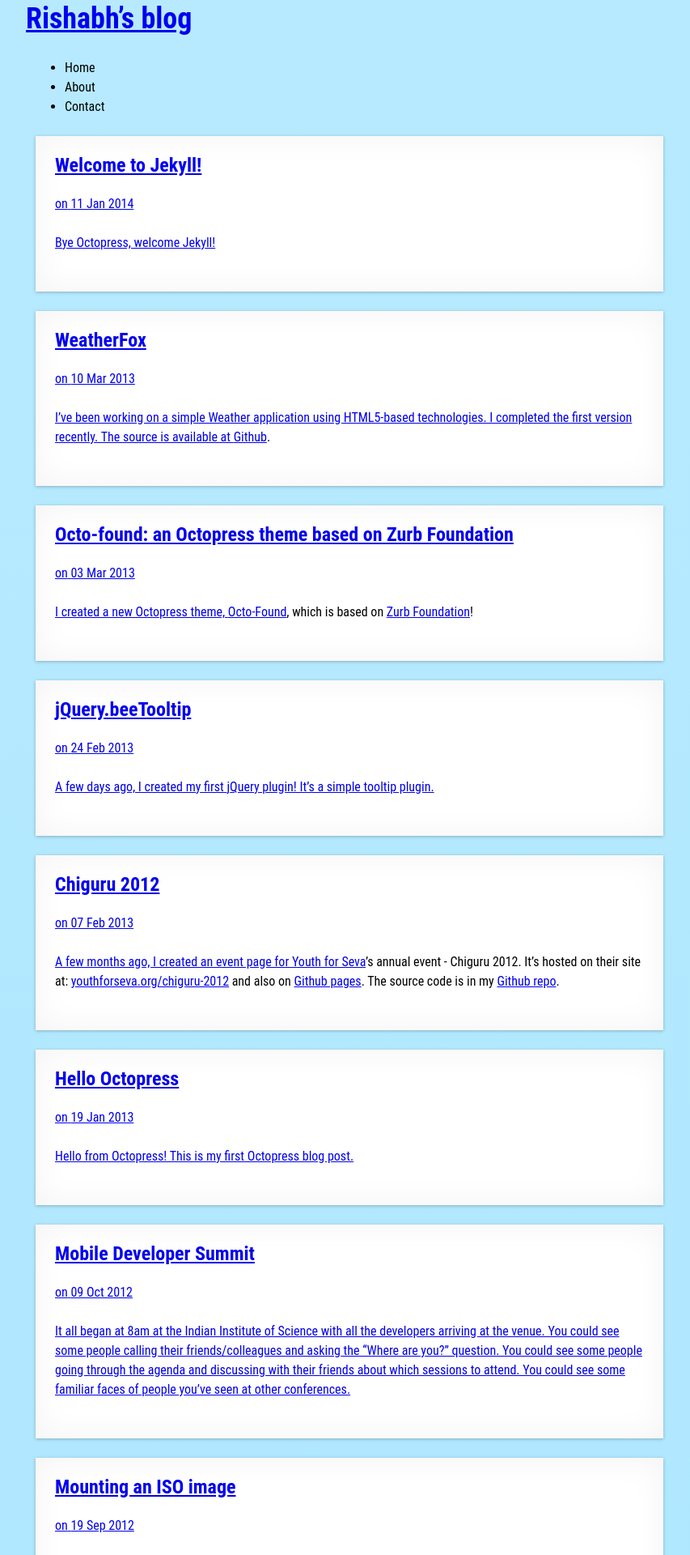
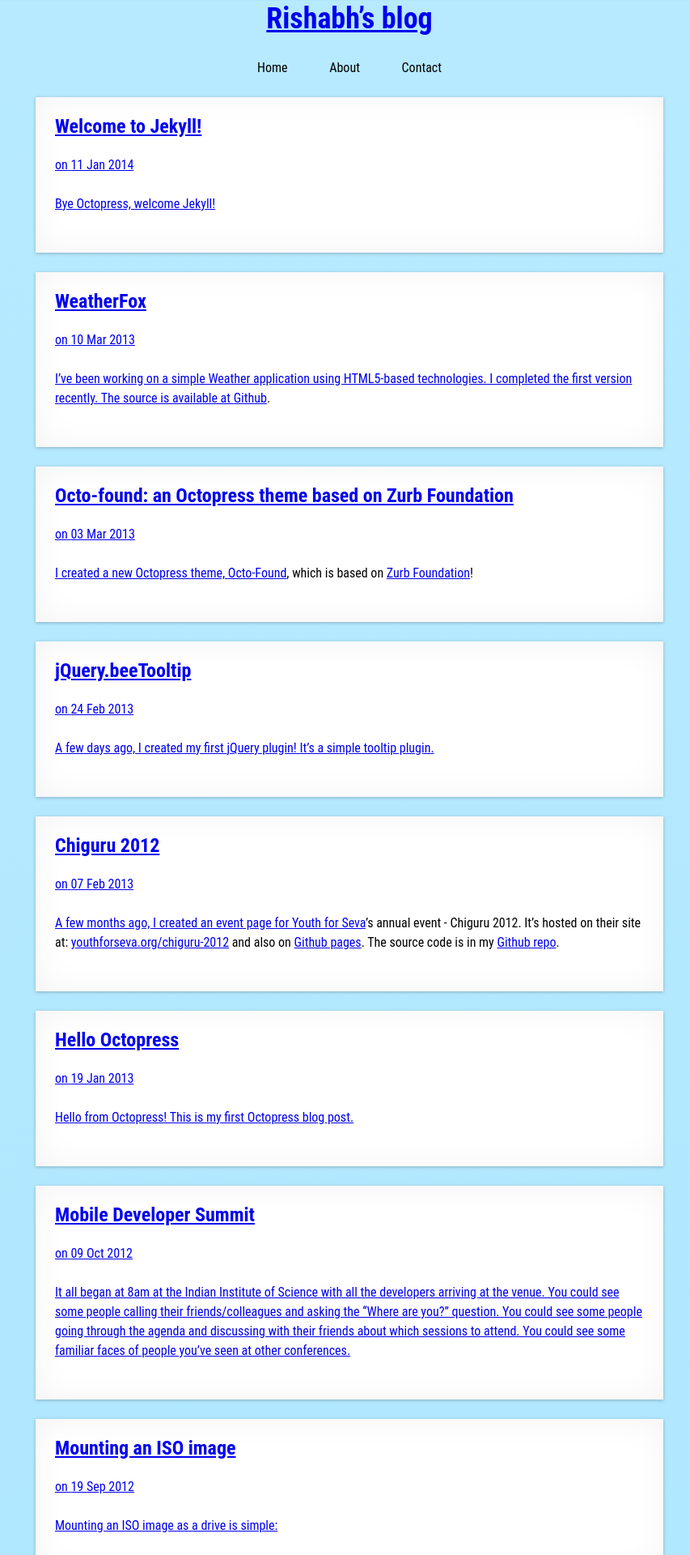
Before and after one commit to rishabh-ink/rishabhsrao.github.io, a Jekyll site: the page built from index.html, in a window 1280 px wide. Shown: the top 1920 px of the page at 81% size, without its empty margins (208-1061 px from the left). Built offline with Jekyll 4.4.1, drawn with Linux system fonts in a browser that asks for light colours; Markdown is read by kramdown in place of the engine named in the settings.

Commit message:
Added header styles.

```diff
--- a/_includes/header.html
+++ b/_includes/header.html
@@ -1,12 +1,12 @@
 <header class="header">
   <div class="title__wrapper">
-    <h1 class="title title--hidden">
+    <h1 class="title">
       <a class="title__link" href="/">{{ site.title }}</a>
     </h1>
   </div><!-- /div.title__wrapper -->
 
-  <nav class="menu">
-    <ul class="menu__items">
+  <nav class="menu__wrapper">
+    <ul class="menu">
       <li class="menu__item">Home</li>
       <li class="menu__item">About</li>
       <li class="menu__item">Contact</li>
--- a/css/main.css
+++ b/css/main.css
@@ -4406,6 +4406,25 @@
   max-width: 800px;
 }
 
+/* line 5, ui/_header.scss */
+.title,
+.menu {
+  text-align: center;
+}
+
+/* line 9, ui/_header.scss */
+.menu {
+  margin-left: 0;
+  list-style: none;
+}
+
+/* line 14, ui/_header.scss */
+.menu__item {
+  display: inline;
+  margin-left: 24px;
+  margin-right: 24px;
+}
+
 /* line 1, ui/_posts.scss */
 .posts {
   list-style: none;
```
Also changed, not shown: css/ui/_header.scss (+13 -1 lines).
